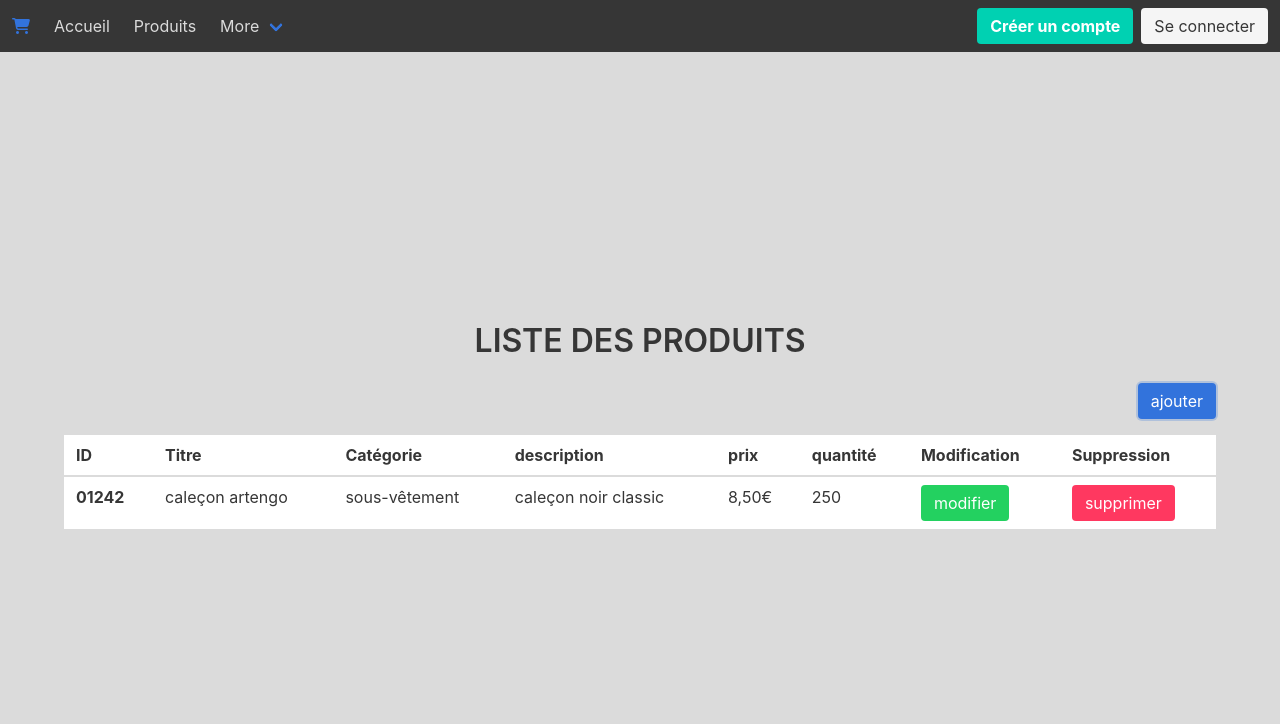
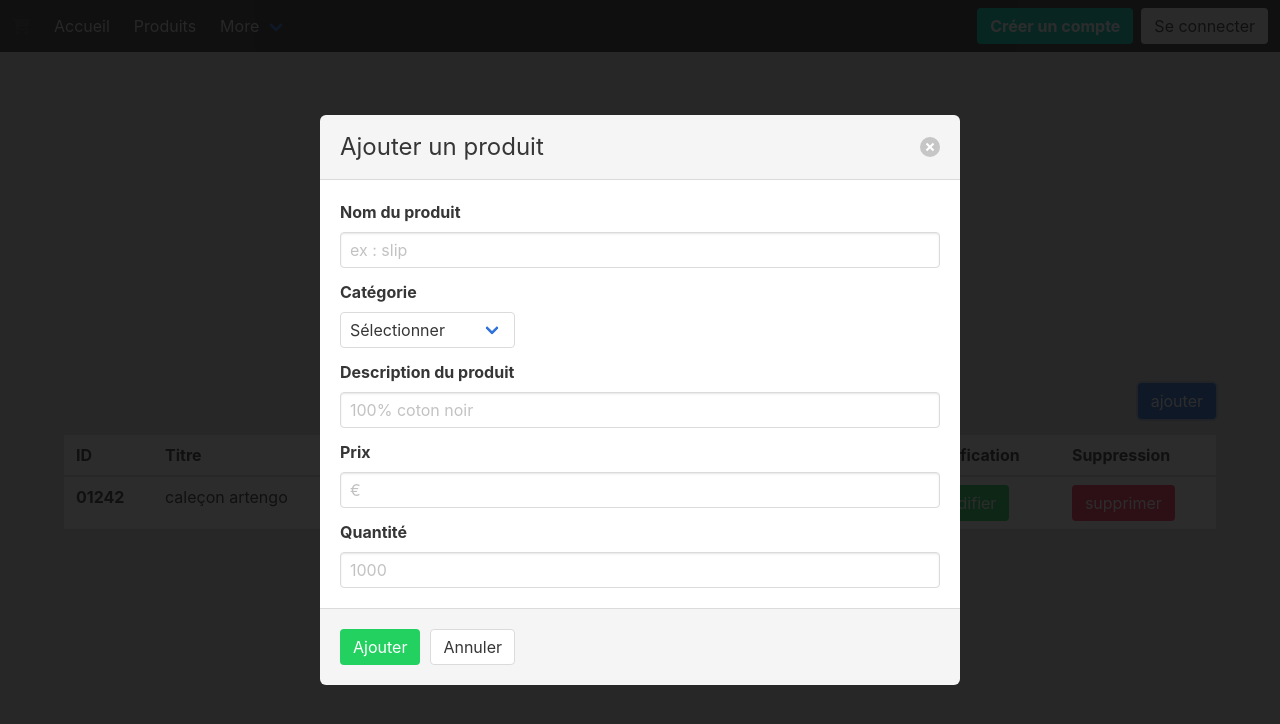
Before and after one commit to arthurquoise/e-commerce, a website: page products.html in a window 1280 px wide. Both pictures are taken after a click on the button "ajouter". Drawn offline with Linux system fonts and the light colour scheme; no server answers.

Commit message:
Add js + firebase

```diff
--- a/index.html
+++ b/index.html
@@ -109,5 +109,13 @@
     <button class="modal-close is-large" aria-label="close"></button>
   </div>
     <script type="text/javascript" src="lib/main.js"></script>
+
+
   </body>
+
+  <script src="https://www.gstatic.com/firebasejs/8.2.7/firebase-app.js"></script>
+  <script src="https://www.gstatic.com/firebasejs/8.2.7/firebase-firestore.js"></script>
+  <script src="https://www.gstatic.com/firebasejs/8.2.7/firebase-analytics.js"></script>
+
+
 </html>
--- a/lib/main.js
+++ b/lib/main.js
@@ -1,5 +1,14 @@
 'use strict';
 
-document.addEventListener('DOMContentLoaded', function () {
-  console.log('Hello Bulma!');
+//Open modal
+var addProductButton = document.getElementById('add-product');
+var closeAddProduct = document.getElementById('close-addProduct');
+[addProductButton, closeAddProduct].forEach(function (button) {
+    return button.onclick = function () {
+        return openCloseModal();
+    };
 });
+function openCloseModal() {
+    var modal = document.getElementById("addProduct");
+    modal.classList.toggle('is-active');
+}
--- a/products.html
+++ b/products.html
@@ -80,7 +80,7 @@
             <section class="container">
                 <p class="title has-text-centered">LISTE DES PRODUITS</p>
                 <div class="button-add">
-                    <button class="button is-link">ajouter</button>
+                    <button class="button is-link" id="add-product"></a>ajouter</button>
                 </div>
                 <table class="table is-fullwidth">
                     <thead>
@@ -110,6 +110,93 @@
         </div>
     </section>
 </main>
+
+
+<!-- MODAL ADD PRODUCT -->
+<div class="modal" id="addProduct">
+    <div class="modal-background"></div>
+    <div class="modal-card">
+        <header class="modal-card-head">
+            <p class="modal-card-title">Ajouter un produit</p>
+            <button class="delete" aria-label="close" id="close-addProduct"></button>
+        </header>
+        <section class="modal-card-body">
+            <div class="field">
+                <label class="label">Nom du produit</label>
+                <div class="control">
+                    <input class="input" type="text" placeholder="ex : slip">
+                </div>
+            </div>
+
+            <div class="field">
+                <label class="label">Catégorie</label>
+                <div class="select">
+                    <select>
+                        <option>Sélectionner</option>
+                        <option>T-shirt</option>
+                        <option>Sous-vêtements</option>
+                        <option>Pantalons</option>
+                    </select>
+                </div>
+            </div>
+
+            <div class="field">
+                <label class="label">Description du produit</label>
+                <div class="control">
+                    <input class="input" type="text" placeholder="100% coton noir">
+                </div>
+            </div>
+
+            <div class="field">
+                <label class="label">Prix</label>
+                <div class="control">
+                    <input class="input" type="text" placeholder="€">
+                </div>
+            </div>
+
+            <div class="field">
+                <label class="label">Quantité</label>
+                <div class="control">
+                    <input class="input" type="text" placeholder="1000">
+                </div>
+            </div>
+
+        </section>
+        <footer class="modal-card-foot">
+            <button class="button is-success">Ajouter</button>
+            <button class="button">Annuler</button>
+        </footer>
+    </div>
+</div>
+<!-- MODAL ADD PRODUCT -->
+
 <script type="text/javascript" src="lib/main.js"></script>
 </body>
+<script src="https://www.gstatic.com/firebasejs/8.2.7/firebase-app.js"></script>
+<script src="https://www.gstatic.com/firebasejs/8.2.7/firebase-firestore.js"></script>
+<script src="https://www.gstatic.com/firebasejs/8.2.7/firebase-analytics.js"></script>
+
+<script>
+    // Your web app's Firebase configuration
+    // For Firebase JS SDK v7.20.0 and later, measurementId is optional
+    var firebaseConfig = {
+        apiKey: "AIzaSyDI7_JUjj_HGaH66LNfQOV9KZALZ35u66Y",
+        authDomain: "e-commerce-2432.firebaseapp.com",
+        projectId: "e-commerce-2432",
+        storageBucket: "e-commerce-2432.appspot.com",
+        messagingSenderId: "670516225481",
+        appId: "1:670516225481:web:f3e90ee0d9f529b451f418",
+        measurementId: "G-HW7F6ZLMT6"
+    };
+    // Initialize Firebase
+    firebase.initializeApp(firebaseConfig);
+    firebase.analytics();
+    var db = firebase.firestore();
+
+    db.collection("Products").get().then((querySnapshot) => {
+        querySnapshot.forEach((doc) => {
+            console.log(`${doc.id} => ${doc.data().description}`);
+        });
+    });
+</script>
 </html>
```
Also changed, not shown: _javascript/main.js (+8 -3 lines).
